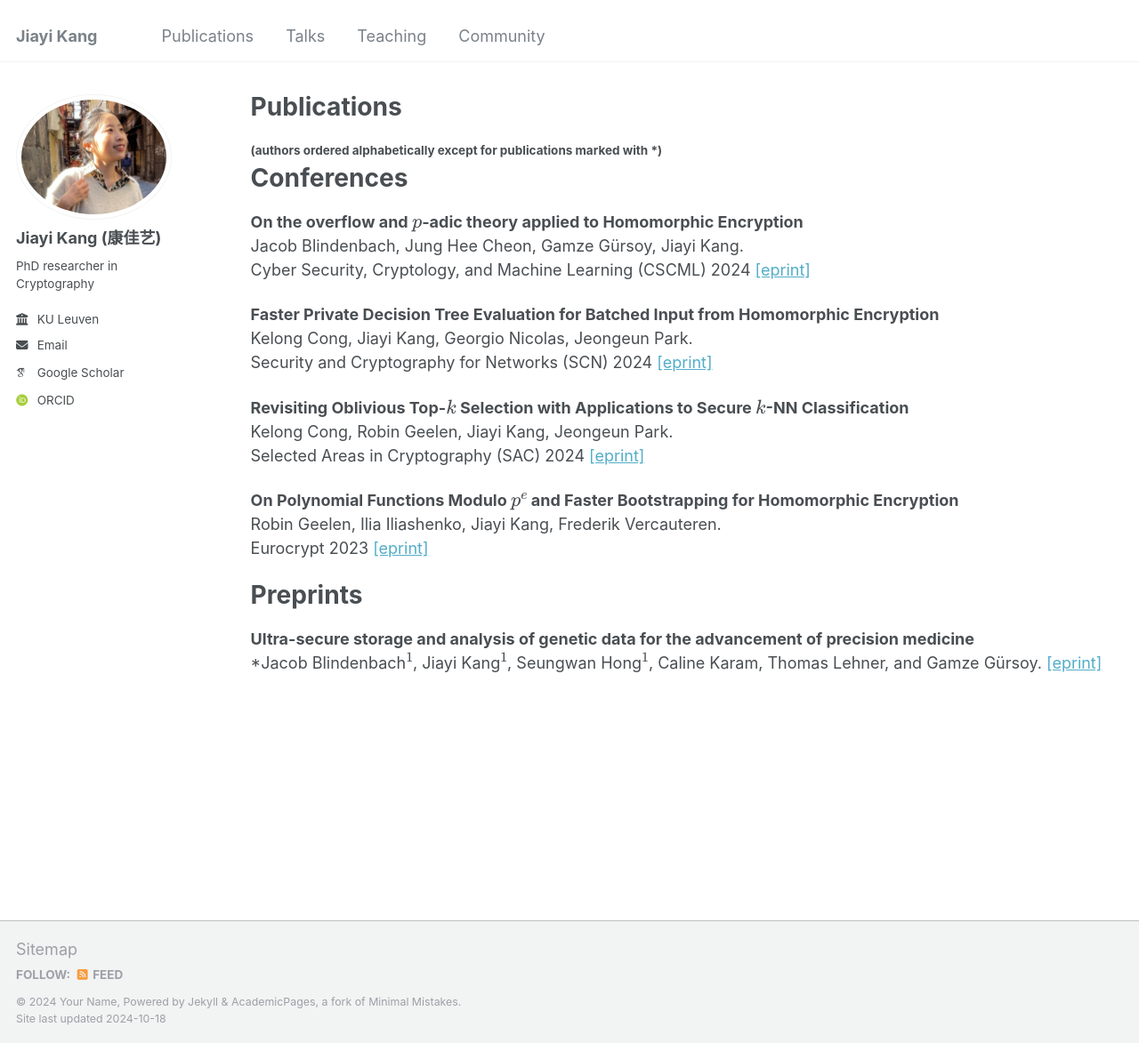
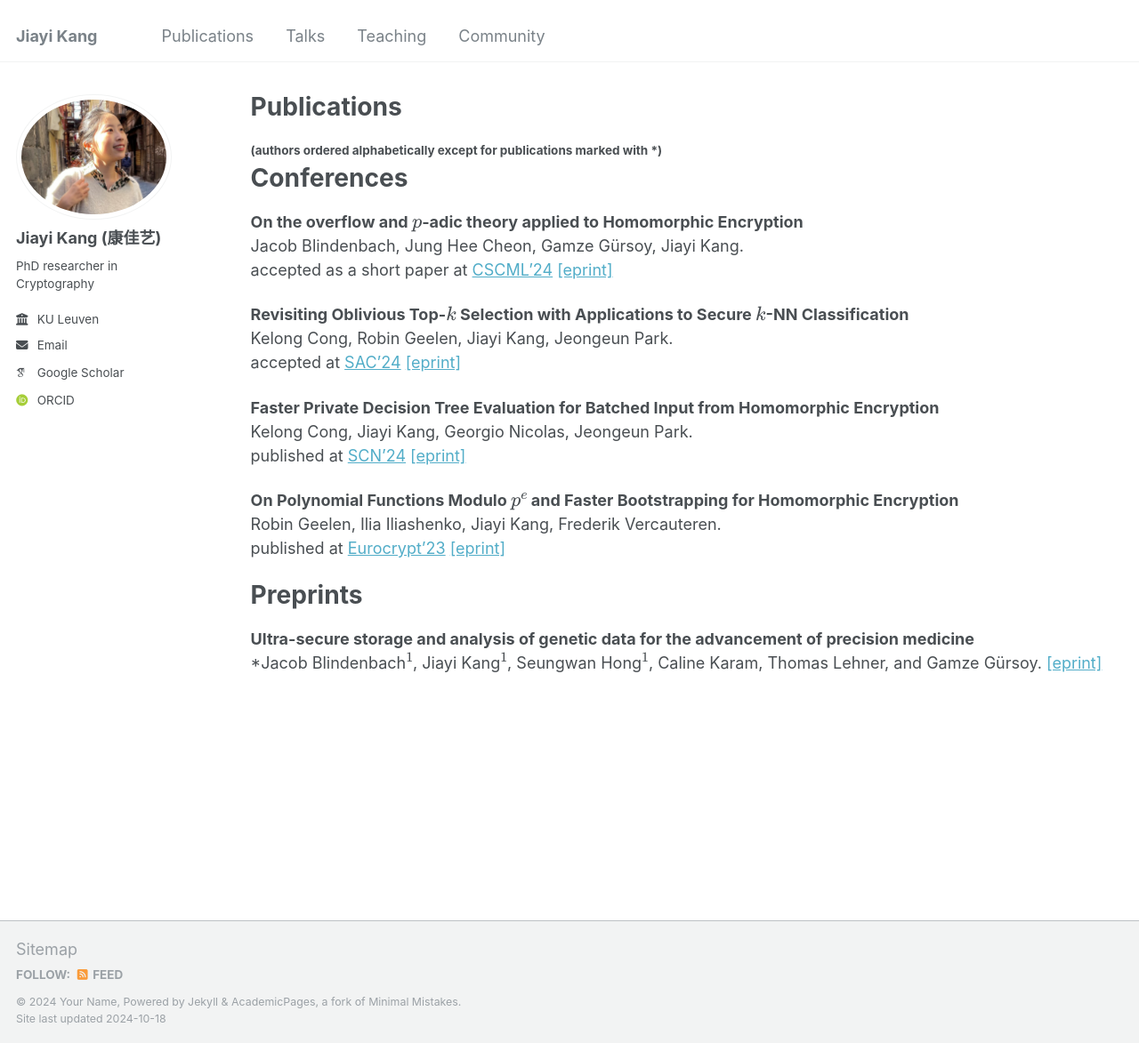
Before and after one commit to jiayikang2/jiayikang2.github.io, a Jekyll site: the page built from _pages/publications.md, in a window 1280 px wide and 1173 px high. Shown: the whole window at 89% size. Built offline with Jekyll 4.4.1, drawn with Linux system fonts in a browser that asks for light colours; some web fonts are replaced.

Commit message:
pub change

```diff
--- a/_pages/publications.md
+++ b/_pages/publications.md
@@ -10,19 +10,19 @@ Conferences
 ======
 **On the overflow and \\(p\\)-adic theory applied to Homomorphic Encryption**
 Jacob Blindenbach, Jung Hee Cheon, Gamze Gürsoy, Jiayi Kang.
-Cyber Security, Cryptology, and Machine Learning (CSCML) 2024 [[eprint]](https://eprint.iacr.org/2024/1353)
+accepted as a short paper at [CSCML'24](https://www.cscml.org/) [[eprint]](https://eprint.iacr.org/2024/1353)
+
+**Revisiting Oblivious Top-\\(k\\) Selection with Applications to Secure \\(k\\)-NN Classification**
+Kelong Cong, Robin Geelen, Jiayi Kang, Jeongeun Park.
+accepted at [SAC'24](https://sacworkshop.org/SAC24/) [[eprint]](https://eprint.iacr.org/2023/852)
 
 **Faster Private Decision Tree Evaluation for Batched Input from Homomorphic Encryption**
 Kelong Cong, Jiayi Kang, Georgio Nicolas, Jeongeun Park.
-Security and Cryptography for Networks (SCN) 2024 [[eprint]](https://eprint.iacr.org/2024/662)
-
-**Revisiting Oblivious Top-\\(k\\) Selection with Applications to Secure \\(k\\)-NN Classification**
-Kelong Cong, Robin Geelen, Jiayi Kang, Jeongeun Park.
-Selected Areas in Cryptography (SAC) 2024 [[eprint]](https://eprint.iacr.org/2023/852)
+published at [SCN'24](https://scn.unisa.it/scn24/) [[eprint]](https://eprint.iacr.org/2024/662)
 
 **On Polynomial Functions Modulo \\(p^e\\) and Faster Bootstrapping for Homomorphic Encryption**
 Robin Geelen, Ilia Iliashenko, Jiayi Kang, Frederik Vercauteren.
-Eurocrypt 2023 [[eprint]](https://eprint.iacr.org/2022/1364)
+published at [Eurocrypt'23](https://eurocrypt.iacr.org/2023/) [[eprint]](https://eprint.iacr.org/2022/1364)
 
 Preprints
 ======
```
